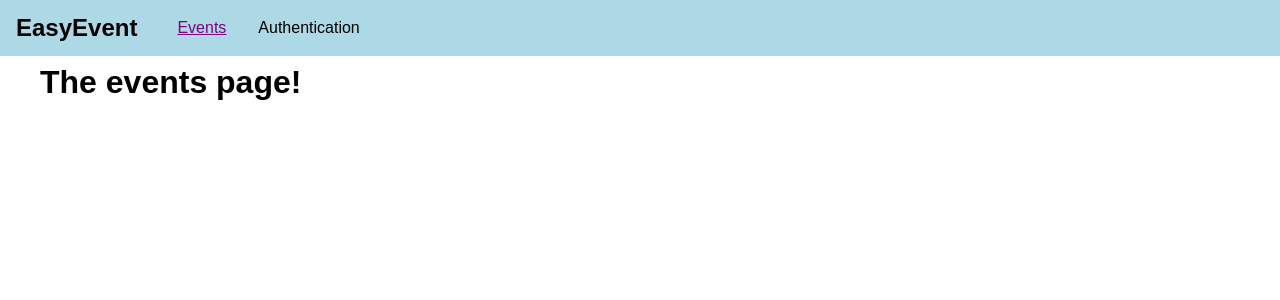
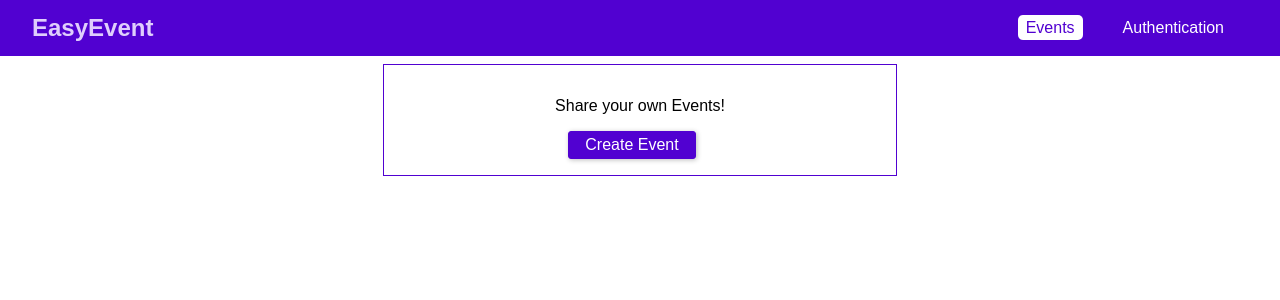
Before and after one commit to sm00k3y/event-booking, a React (Create React App) app in the folder frontend/: page /events in a window 1280 px wide. Shown: the top 300 px of the page. Built offline with nearby package versions, Linux system fonts and the light colour scheme.

Commit message:
Events Modal

```diff
--- a/frontend/src/App.js
+++ b/frontend/src/App.js
@@ -30,12 +30,12 @@
           <MainNavigation />
           <main className="main-content">
             <Switch>
-              {!token && <Redirect from="/" to="/auth" exact />}
               {token && <Redirect from="/" to="/events" exact />}
               {token && <Redirect from="/auth" to="/events" exact />}
               {!token && <Route path="/auth" component={AuthPage} />}
               <Route path="/events" component={EventsPage} />
               {token && <Route path="/bookings" component={BookingsPage} />}
+              {!token && <Redirect to="/auth" exact />}
             </Switch>
           </main>
         </AuthContext.Provider>
--- /dev/null
+++ b/frontend/src/components/Backdrop/Backdrop.css
@@ -0,0 +1,8 @@
+.backdrop {
+  position: fixed;
+  top: 0;
+  left: 0;
+  height: 100vh;
+  width: 100%;
+  background: rgba(0, 0, 0, 0.75);
+}
--- /dev/null
+++ b/frontend/src/components/Backdrop/Backdrop.js
@@ -0,0 +1,8 @@
+import React from "react";
+import "./Backdrop.css";
+
+const backdrop = (props) => {
+  return <div className="backdrop"></div>;
+};
+
+export default backdrop;
--- /dev/null
+++ b/frontend/src/components/Modal/Modal.css
@@ -0,0 +1,36 @@
+.modal {
+  width: 90%;
+  background: white;
+  box-shadow: 0 2px 8px rgba(0, 0, 0, 0.26);
+  position: fixed;
+  top: 20vh;
+  left: 5%;
+}
+
+.modal__header {
+  padding: 1rem;
+  background: #5101d1;
+  color: white;
+}
+
+.modal__header h1 {
+  margin: 0;
+  font-size: 1.25rem;
+}
+
+.modal__content {
+  padding: 1rem;
+}
+
+.modal__actions {
+  display: flex;
+  justify-content: flex-end;
+  padding: 1rem;
+}
+
+@media (min-width: 768px) {
+  .modal {
+    width: 50rem;
+    left: calc((100% - 50rem) / 2);
+  }
+}
--- /dev/null
+++ b/frontend/src/components/Modal/Modal.js
@@ -0,0 +1,27 @@
+import React from "react";
+import "./Modal.css";
+
+const modal = (props) => {
+  return (
+    <div className="modal">
+      <header className="modal__header">
+        <h1>{props.title}</h1>
+      </header>
+      <section className="modal__content">{props.children}</section>
+      <section className="modal__actions">
+        {props.canConfirm && (
+          <button className="btn" onClick={props.onConfirm}>
+            Confirm
+          </button>
+        )}
+        {props.canCancel && (
+          <button className="btn" onClick={props.onCancel}>
+            Cancel
+          </button>
+        )}
+      </section>
+    </div>
+  );
+};
+
+export default modal;
--- a/frontend/src/components/Navigation/MainNavigation.css
+++ b/frontend/src/components/Navigation/MainNavigation.css
@@ -4,15 +4,18 @@
   top: 0;
   width: 100%;
   height: 3.5rem;
-  background-color: lightblue;
-  padding: 0 1rem;
+  background: #5101d1;
+  padding: 0 2rem;
   display: flex;
   align-items: center;
+  justify-content: space-between;
+  box-sizing: border-box;
 }
 
 .main-navigation__logo h1 {
   margin: 0;
   font-size: 1.5rem;
+  color: #dfcefc;
 }
 
 .main-navigation__items {
@@ -24,20 +27,32 @@
   list-style: none;
   padding: 0;
   margin: 0;
+  align-items: center;
 }
 
 .main-navigation__items li {
   margin: 0 1rem;
 }
 
-.main-navigation__items a {
+.main-navigation__items a,
+.main-navigation__items button {
   text-decoration: none;
-  color: black;
+  color: white;
+  padding: 0.25rem 0.5rem;
+  border: none;
+  font: inherit;
+  background: transparent;
+  cursor: pointer;
+  vertical-align: middle;
+  margin: 0;
 }
 
 .main-navigation__items a:hover,
 .main-navigation__items a:active,
-.main-navigation__items a.active {
-  color: purple;
-  text-decoration: underline;
+.main-navigation__items a.active,
+.main-navigation__items button:hover,
+.main-navigation__items button:active {
+  background: #ffffff;
+  color: #5101d1;
+  border-radius: 5px;
 }
--- a/frontend/src/components/Navigation/MainNavigation.js
+++ b/frontend/src/components/Navigation/MainNavigation.js
@@ -27,6 +27,11 @@
               <NavLink to="/auth">Authentication</NavLink>
             </li>
           )}
+          {loggedUser.token && (
+            <li>
+              <button onClick={loggedUser.logout}>Logout</button>
+            </li>
+          )}
         </ul>
       </nav>
     </header>
--- a/frontend/src/index.css
+++ b/frontend/src/index.css
@@ -3,3 +3,39 @@
   padding: 0;
   font-family: sans-serif;
 }
+
+.form-control label,
+.form-control input {
+  width: 100%;
+  display: block;
+}
+
+.form-control label {
+  margin-bottom: 0.5rem;
+}
+
+.form-control {
+  margin-bottom: 1rem;
+}
+
+.form-actions button,
+.btn {
+  background-color: #5101d1;
+  font: inherit;
+  border: 1px solid #5101d1;
+  border-radius: 3px;
+  padding: 0.25rem 1rem;
+  margin-right: 1rem;
+  box-shadow: 1px 1px 5px rgba(0, 0, 0, 0.26);
+  color: white;
+  cursor: pointer;
+}
+
+.form-actions button:hover,
+.form-actions button:active,
+.btn:hover,
+.btn:active {
+  background-color: #35008b;
+  border-color: #35008b;
+  border-radius: 5px;
+}
--- a/frontend/src/pages/Auth.css
+++ b/frontend/src/pages/Auth.css
@@ -3,35 +3,3 @@
   max-width: 80%;
   margin: 5rem auto;
 }
-
-.form-control label,
-.form-control input {
-  width: 100%;
-  display: block;
-}
-
-.form-control label {
-  margin-bottom: 0.5rem;
-}
-
-.form-control {
-  margin-bottom: 1rem;
-}
-
-.form-actions button {
-  background-color: lightblue;
-  font: inherit;
-  border: 1px solid lightblue;
-  border-radius: 3px;
-  padding: 0.25rem 1rem;
-  margin-right: 1rem;
-  box-shadow: 1px 1px 5px rgba(0, 0, 0, 0.26);
-  color: black;
-  cursor: pointer;
-}
-
-.form-actions button:hover,
-.form-actions button:active {
-  background: rgb(136, 189, 207);
-  border-color: rgb(136, 189, 207);
-}
--- /dev/null
+++ b/frontend/src/pages/Events.css
@@ -0,0 +1,8 @@
+.events-control {
+  text-align: center;
+  border: 1px solid #5101d1;
+  padding: 1rem;
+  margin: 2rem auto;
+  width: 30rem;
+  max-width: 80%;
+}
--- a/frontend/src/pages/Events.js
+++ b/frontend/src/pages/Events.js
@@ -1,7 +1,45 @@
-import React from "react";
+import React, { useState } from "react";
+import Modal from "../components/Modal/Modal";
+import Backdrop from "../components/Backdrop/Backdrop";
+import "./Events.css";
 
 const EventsPage = () => {
-  return <h1>The events page!</h1>;
+  const [creating, setCreating] = useState(false);
+
+  const startCreateEventHandler = () => {
+    setCreating(true);
+  };
+
+  const modalConfirmHandler = () => {
+    setCreating(false);
+  };
+
+  const modalCancelHandler = () => {
+    setCreating(false);
+  };
+
+  return (
+    <React.Fragment>
+      {creating && <Backdrop />}
+      {creating && (
+        <Modal
+          title="Add Event"
+          canCancel
+          canConfirm
+          onCancel={modalCancelHandler}
+          onConfirm={modalConfirmHandler}
+        >
+          <p>Modal Context</p>
+        </Modal>
+      )}
+      <div className="events-control">
+        <p>Share your own Events!</p>
+        <button className="btn" onClick={startCreateEventHandler}>
+          Create Event
+        </button>
+      </div>
+    </React.Fragment>
+  );
 };
 
 export default EventsPage;
```
